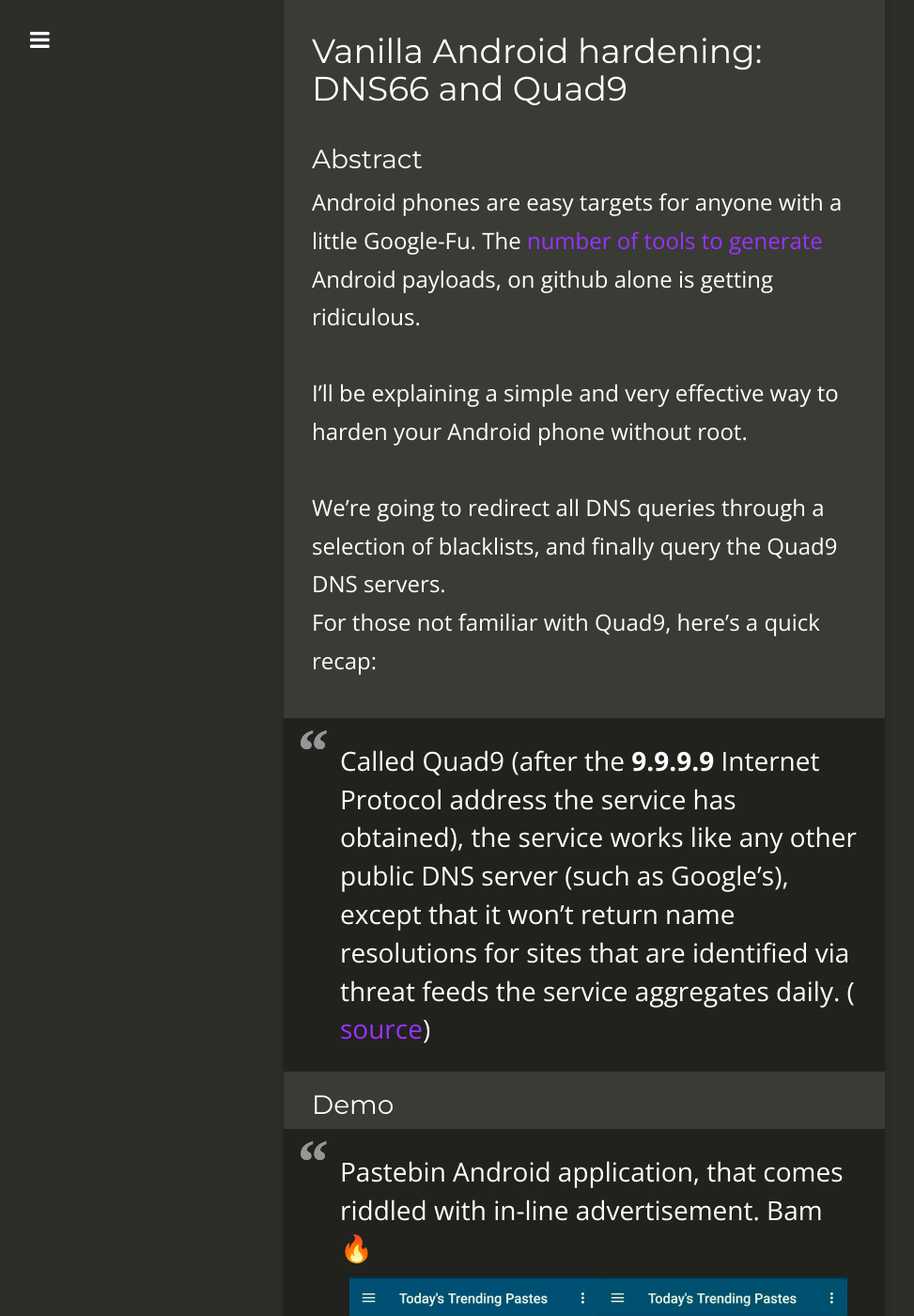
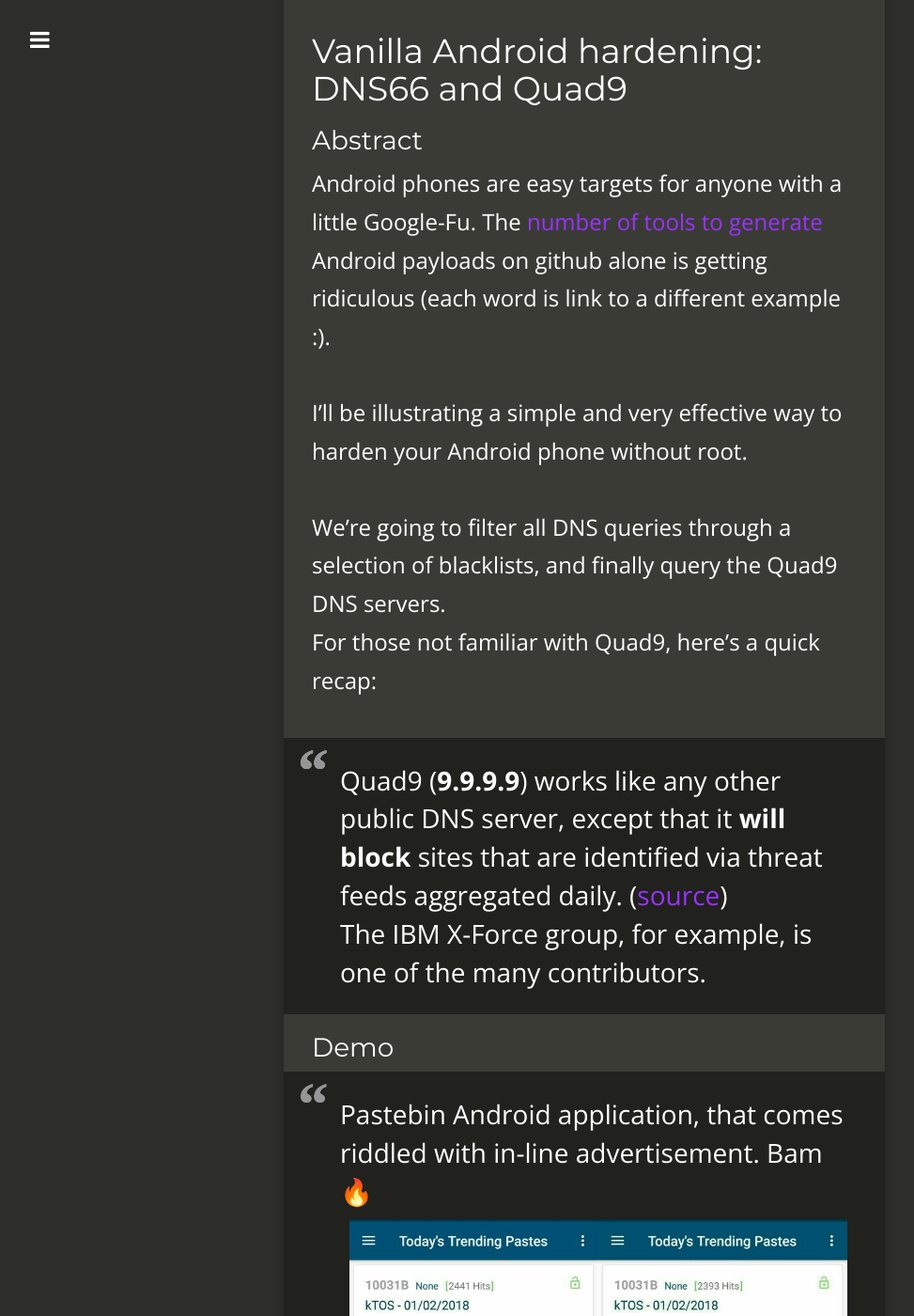
Before and after one commit to khast3x/khast3x.github.io, a Jekyll site: the page built from _posts/2018-02-05-Android-Quad9.md, in a window 1280 px wide and 1400 px high, scrolled down 435 px. Shown: the whole window at 94% size, without its empty margins (18-991 px from the left). Built offline with Jekyll 4.4.1, drawn with Linux system fonts in a browser that asks for light colours; nearby versions of some CDN libraries; emoji names are drawn with the system emoji font; some of the changed text lies outside the part shown.

Commit message:
fixing bulletpoints

````diff
--- a/_posts/2018-02-05-Android-Quad9.md
+++ b/_posts/2018-02-05-Android-Quad9.md
@@ -13,83 +13,80 @@
 
 ## Vanilla Android hardening: DNS66 and Quad9
 
-<small>
 ### Abstract
-Android phones are easy targets for anyone with a little Google-Fu. The [number](https://github.com/AaronVigal/Metasploit-Android) [of](https://github.com/giovannicolonna/msfvenom-backdoor-android) [tools](https://github.com/AhMyth/AhMyth-Android-RAT) [to](https://github.com/Screetsec/TheFatRat) [generate](https://github.com/DoctorsHacking/Argus-RAT) Android payloads, on github alone is getting ridiculous.
+Android phones are easy targets for anyone with a little Google-Fu. The [number](https://github.com/AaronVigal/Metasploit-Android) [of](https://github.com/giovannicolonna/msfvenom-backdoor-android) [tools](https://github.com/AhMyth/AhMyth-Android-RAT) [to](https://github.com/Screetsec/TheFatRat) [generate](https://github.com/DoctorsHacking/Argus-RAT) Android payloads on github alone is getting ridiculous (each word is link to a different example :).
 
-I'll be explaining a simple and very effective way to harden your Android phone without root.
+I'll be illustrating a simple and very effective way to harden your Android phone without root.
 
-We're going to redirect all DNS queries through a selection of blacklists, and finally query the Quad9 DNS servers.
+We're going to filter all DNS queries through a selection of blacklists, and finally query the Quad9 DNS servers.
 For those not familiar with Quad9, here's a quick recap:
-> Called Quad9 (after the **9.9.9.9** Internet Protocol address the service has obtained), the service works like any other public DNS server (such as Google's), except that it won't return name resolutions for sites that are identified via threat feeds the service aggregates daily.  ([source](https://arstechnica.com/information-technology/2017/11/new-quad9-dns-service-blocks-malicious-domains-for-everyone/))
+> Quad9 (**9.9.9.9**) works like any other public DNS server, except that it **will block** sites that are identified via threat feeds aggregated daily.  ([source](https://arstechnica.com/information-technology/2017/11/new-quad9-dns-service-blocks-malicious-domains-for-everyone/))
+> The IBM X-Force group, for example, is one of the many contributors.
 
 ### Demo
 
-
 > Pastebin Android application, that comes riddled with in-line advertisement. Bam :fire: ![pastebin](https://github.com/khast3x/khast3x.github.io/blob/master/assets/demo/pastebin_all.jpg?raw=true)
 
-Here's a classic:
+------
 
 > [The Pirate bay](thepiratebay.org) unlocked from ISP, while also blocking your typical warez page adverts with redirects and drive-by downloads. Neat :fire: :fire: ![tpb](https://github.com/khast3x/khast3x.github.io/blob/master/assets/demo/tpb_all.jpg?raw=true)
 
 
 
-### Installing F-Droid & DNS66
-
-Install the F-Droid store, and then fetch `DNS66`
-
-##### F-Droid
+### Installing the F-Droid Store & DNS66
 
 *This will require allowing third-party apps (non Google Play applications), which can also be considered as a threat.*
 
+> The [DNS66](https://f-droid.org/en/packages/org.jak_linux.dns66/) presentation page contains all the links if you want to skip the steps.
 
-1. Allow `Unknown sources`
-	1. Go to Settings > Security > "Device Administration" section
-	1. Swipe to `Allow`
+1. Steps for the F-Droid Store
+  1. Allow `Unknown sources` from device settings
+  	1. Go to Settings > Security > "Device Administration" section
+  	1. Swipe to `Allow`
 
-1. Install F-Droid
-	1. [Click here](https://f-droid.org/FDroid.apk) to download the APK
-	1. Install the APK by opening the file
-	1. Open the F-Droid store
-	1. **Give it a minute so it refreshes the repositories**
-
-##### DNS66
+  1. Install F-Droid
+  	1. [Click here](https://f-droid.org/FDroid.apk) to download the APK
+  	1. Install the APK by opening the file
+  	1. Open the F-Droid store
+  	1. **Give it a minute so it refreshes the repositories**
 
 1. Install DNS66
 	1. Wait for F-Droid to update
 	1. Search for `DNS66` and install
 
-##### Quad9
+##### Harden device with DNS66 & Quad9
 
 Once inside the application, *hit the refresh button*.
 This will update all blacklists that come out of the box, mixing advertisement and malicious hosts.
-Switch to the "DNS" tab and add {picture of editing quad9} quad9 ```9.9.9.9``` as your desired DNS server.
+
+
+Switch to the "DNS" tab and add quad9 ```9.9.9.9``` as your desired DNS server.
 Save and select it.
 
-#### You're done!
+*The picture below shows the configuration edit page, and what it should look like once activated.*
+![quad9](https://github.com/khast3x/khast3x.github.io/blob/master/assets/demo/quad9_all.jpg?raw=true)
 
 
+>You're done! :clap:
+
+-----
 ### Details
 
-This is security by applying a DNS in-depth defense mechanism. It will block requests made from your phone to advertisement servers, but also the most recent malware campaign indicators provided by some big players as well as multiple research communities.
+This is security by applying a DNS in-depth defense mechanism. It will block requests made from your phone to advertisement servers, but also the most recent malware campaign indicators provided by some big players, as well as multiple research communities.
 This works for vanilla Android too, as it does not require root permissions.
 
-A malicious campaign can easily hide its code in legitimate APKs, and go undetected by Android anti-virus apps for months before getting caught. The infection might be dodging the AV, but the malware has to *call home* at some point (make requests to the Command & Control Server), and thats where we'll block it.
+A malicious campaign can easily hide its code in legitimate APKs, and go undetected by Android anti-virus apps for months before getting caught. The infection might be dodging the phone's local protection software, but the malware has to *call home* at some point (make requests to the Command & Control Server), and thats where we'll block it.
 
 > If the malware can't call home, it can't ex-filtrate data or receive new instructions.
 
-(well, *if there's a will there's a way* be egress just got a whole lot harder)
-And at some point the AV will have signatures for it.
+(well, *if there's a will there's a way* be egress just got a whole lot harder) And at some point the AV will have signatures for it.
 
 We're using a mix of several blacklists that come from know researcher feeds, and Quad9 indicators.
 
 
- `DNS66`  will create a local VPN connection, thus forcing all outbound DNS requests through your desired servers.
+ [`DNS66`](https://f-droid.org/en/packages/org.jak_linux.dns66/)  will create a local VPN connection, thus forcing all outbound DNS requests through your desired servers.
 When active, any form of Internet connection is tunneled by the underlying network stack. This trick is often used to access websites that are typically blocked by ISPs and also block adverts.
 This is a rather nice side effect!
 To be honest its quite a clever trick to enforce new DNS options WITHOUT having to root your phone.
 
-Once `DNS66` is installed, we'll set it to query the Quad9 DNS servers at 9.9.9.9.
-
-
-</small>
+Once [`DNS66`](https://f-droid.org/en/packages/org.jak_linux.dns66/) is installed, we'll set it to query the Quad9 DNS servers at 9.9.9.9.
````
